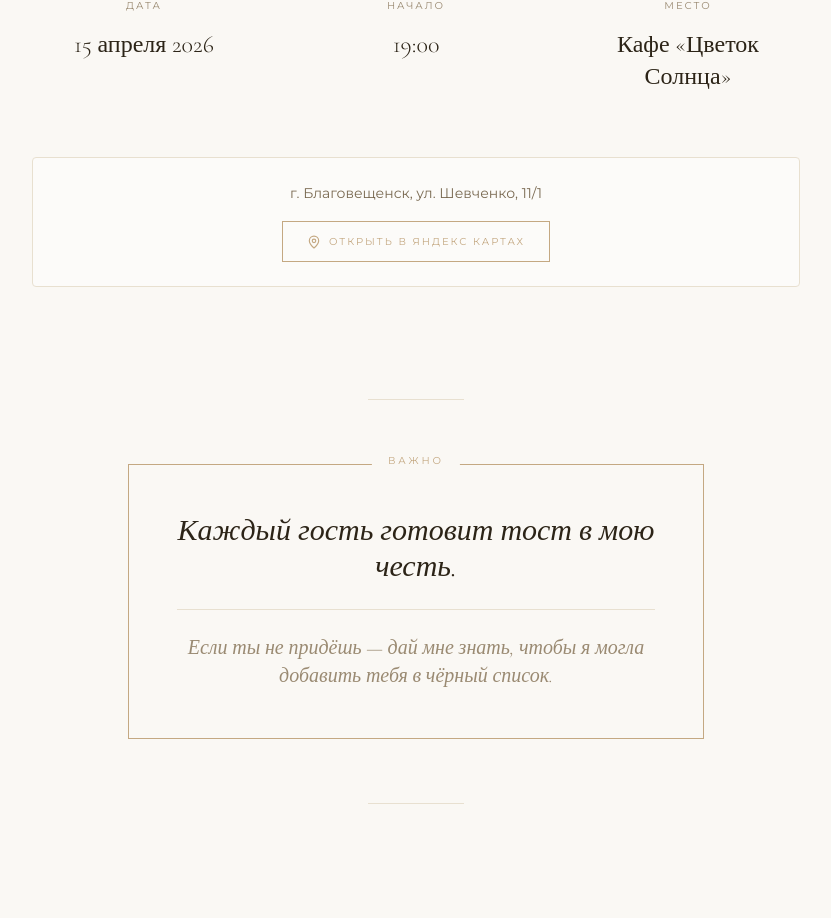
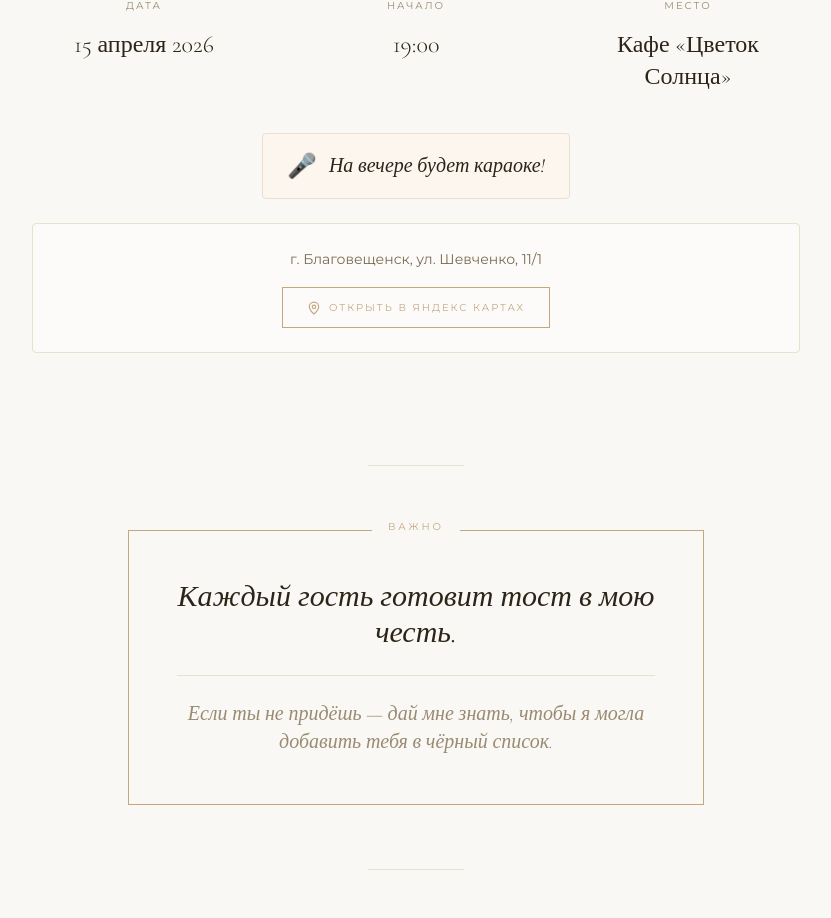
Before and after one commit to pr-poehali-dev/birthday-invitation-32, a React (Vite) app: page / in a window 1280 px wide. Shown: the part 2094-3012 px from the top of the page, without its empty margins (224-1055 px from the left). Built offline with nearby package versions, Linux system fonts and the light colour scheme.

Commit message:
feat: добавить караоке на праздник

```diff
--- a/src/pages/Index.tsx
+++ b/src/pages/Index.tsx
@@ -183,7 +183,14 @@ export default function Index() {
             ))}
           </div>
 
-          <div className="mt-16 p-6 border border-[#e8e0d0] rounded-sm bg-white/50 flex flex-col items-center gap-4">
+          <div className="mt-10 flex justify-center">
+            <div className="inline-flex items-center gap-3 px-6 py-4 bg-[#fdf6ee] border border-[#e8e0d0] rounded-sm">
+              <span className="text-2xl">🎤</span>
+              <p className="font-display text-xl italic text-[#2c2417]">На вечере будет караоке!</p>
+            </div>
+          </div>
+
+          <div className="mt-6 p-6 border border-[#e8e0d0] rounded-sm bg-white/50 flex flex-col items-center gap-4">
             <p className="font-body text-sm text-[#7a6a52] leading-relaxed">
               г. Благовещенск, ул. Шевченко, 11/1
             </p>
```
